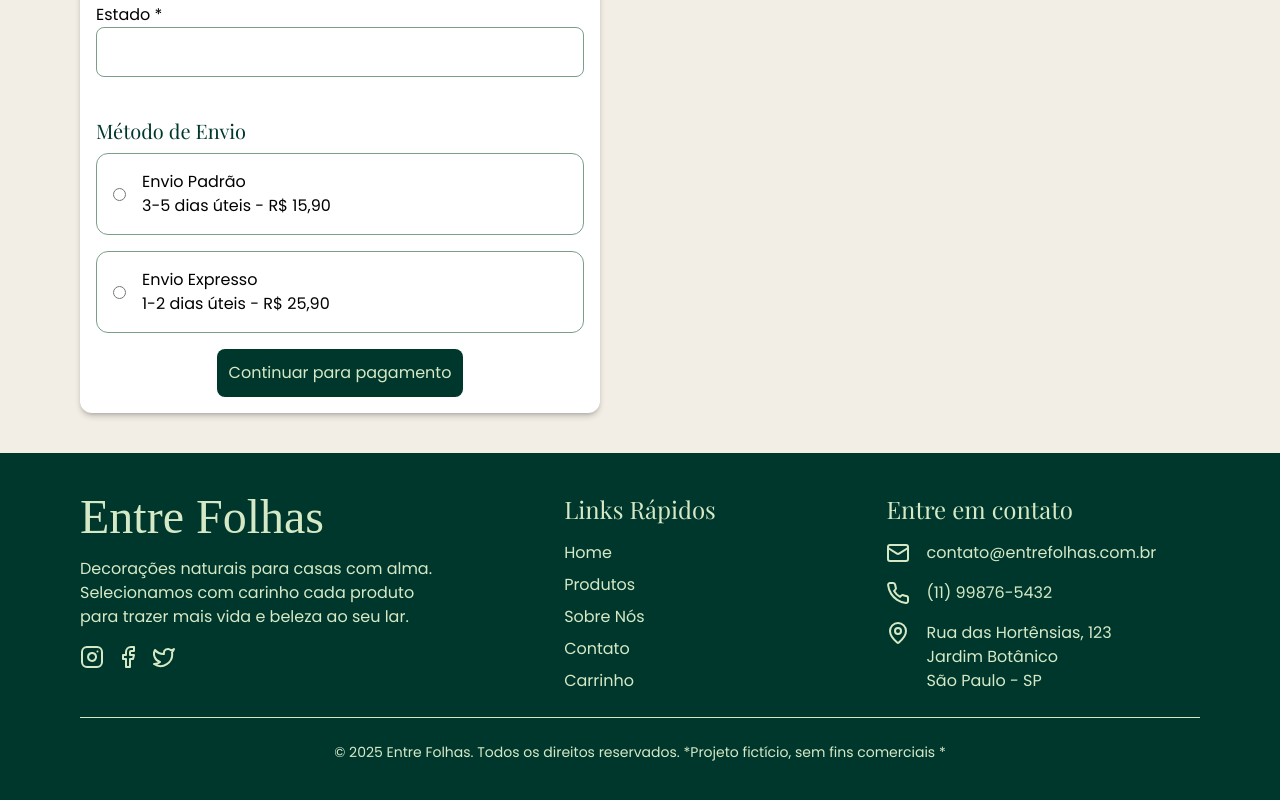
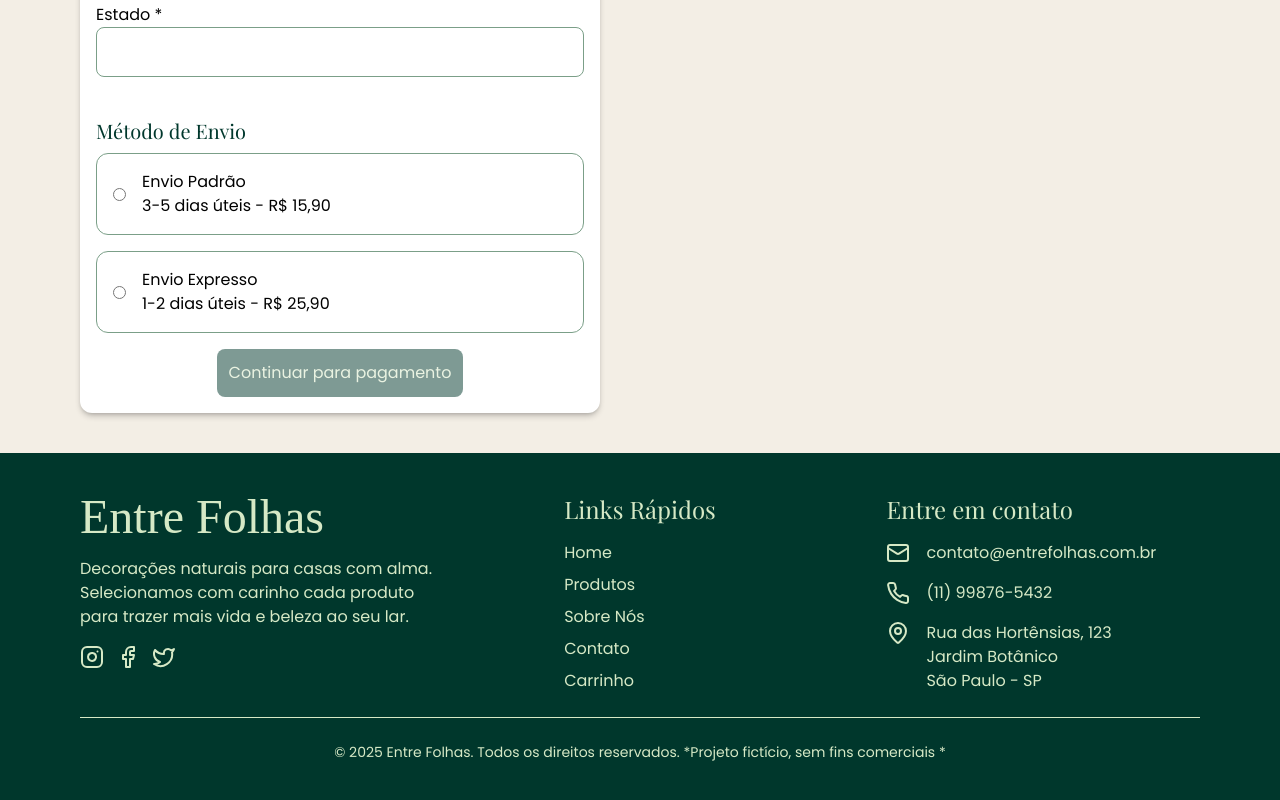
Before and after one commit to perazzavera/entre-folhas, a React (Vite) app: page /checkout in a window 1280 px wide. Shown: the part 849-1649 px from the top of the page. Built offline with nearby package versions, Linux system fonts and the light colour scheme; a web font is replaced by a local one.

Commit message:
atualizando funcionalidades dos formulários

```diff
--- a/src/App.jsx
+++ b/src/App.jsx
@@ -9,6 +9,7 @@ import Carrinho from "./pages/Carrinho";
 import SobreNos from "./pages/SobreNos";
 import Contato from "./pages/Contato";
 import Checkout from "./pages/Checkout";
+import NotFound from "./pages/NotFound";
 
 function App() {
   return (
@@ -33,6 +34,7 @@ function App() {
               <Route path="/contato" element={<Contato />} />
               <Route path="/carrinho" element={<Carrinho />} />
               <Route path="/checkout" element={<Checkout />} />
+              <Route path="*" element={<NotFound />} />
             </Route>
           </Routes>
         </CartProvider>
--- a/src/components/Botoes/index.jsx
+++ b/src/components/Botoes/index.jsx
@@ -11,9 +11,10 @@ export function BotaoLink({ to, children }) {
   );
 }
 
-export function BotaoAcao({ type, children, onClick, posicao }) {
+export function BotaoAcao({ type, children, onClick, posicao, disabled }) {
   return (
     <button
+      disabled={disabled}
       onClick={onClick}
       type={type}
       className={`bg-verde-escuro text-verde-claro p-3 rounded-lg hover:bg-verde-oliva transition-all duration-300 cursor-pointer text-${posicao}`}
--- a/src/pages/Carrinho/Sumario/index.jsx
+++ b/src/pages/Carrinho/Sumario/index.jsx
@@ -5,7 +5,8 @@ import { useNavigate } from "react-router-dom";
 
 export default function Summary() {
   const navigate = useNavigate();
-  const { getCartTotal, metodosEnvio, formData } = useContext(CartContext);
+  const { getCartTotal, metodosEnvio, formData, cart } =
+    useContext(CartContext);
   const subtotal = getCartTotal();
   const frete = Number(
     metodosEnvio.find((item) => item.label === formData.envio)?.valor || 0
@@ -48,7 +49,16 @@ export default function Summary() {
         >
           Continuar Comprando
         </BotaoAcao>
-        <BotaoLink to="/checkout">Finalizar Compra</BotaoLink>
+        <BotaoLink
+          to={cart.length === 0 ? "#" : "/checkout"}
+          className={
+            cart.length === 0
+              ? "cursor-not-allowed opacity-50 pointer-events-none"
+              : ""
+          }
+        >
+          Finalizar Compra
+        </BotaoLink>
       </div>
     </div>
   );
--- a/src/pages/Checkout/Passo1/FormularioPedido/index.jsx
+++ b/src/pages/Checkout/Passo1/FormularioPedido/index.jsx
@@ -3,6 +3,7 @@ import { CartContext } from "../../../../context/CarrinhoContext";
 
 export default function FormularioPedido() {
   const { formData, setFormData } = useContext(CartContext);
+
   return (
     <div className="grid grid-cols-1 gap-4 ">
       <div>
--- a/src/pages/Checkout/Passo1/index.jsx
+++ b/src/pages/Checkout/Passo1/index.jsx
@@ -1,9 +1,42 @@
-import { BotaoAcao } from "../../../components/Botoes";
+import { useContext, useState } from "react";
 import Resumo from "../Resumo";
 import FormularioPedido from "./FormularioPedido";
 import MetodoEnvio from "./MetodoEnvio";
+import { CartContext } from "../../../context/CarrinhoContext";
+import { toast, ToastContainer } from "react-toastify";
 
 export default function Passo1({ currentStep, setCurrentStep }) {
+  const { formData } = useContext(CartContext);
+  const [isProcessing, setIsProcessing] = useState(false);
+  const camposPreenchidos = Object.values(formData).every(
+    (valor) => valor.trim() !== ""
+  );
+  const freteSelecionado = formData.envio !== null && formData.envio !== "";
+  const camposCompletos = camposPreenchidos && freteSelecionado;
+
+  const notify = () =>
+    toast(
+      "Por favor, preencha todos os campos e escolha uma modalidade de frete antes de continuar !",
+      {
+        autoClose: 5000,
+      }
+    );
+
+  const handleContinuar = (e) => {
+    e.preventDefault();
+    if (isProcessing) return; // Previne múltiplos cliques enquanto processa
+
+    setIsProcessing(true);
+
+    if (camposCompletos) {
+      setCurrentStep(currentStep + 1);
+    } else {
+      notify(); // Chama o toast caso o formulário não esteja preenchido ou frete não selecionado
+    }
+
+    setIsProcessing(false);
+  };
+
   return (
     <section>
       <div className="py-10 grid grid-cols-1 lg:grid-cols-2 lg:gap-20">
@@ -12,7 +45,7 @@ export default function Passo1({ currentStep, setCurrentStep }) {
             Informações de Envio
           </h2>
           {/* Informações pessoais */}
-          <FormularioPedido />
+          <FormularioPedido camposPreenchidos={camposPreenchidos} />
 
           {/* Método de envio */}
           <div className="pt-10">
@@ -21,9 +54,22 @@ export default function Passo1({ currentStep, setCurrentStep }) {
             </h2>
             <MetodoEnvio />
             <div className="mt-4 flex justify-center">
-              <BotaoAcao onClick={() => setCurrentStep(currentStep + 1)}>
+              <button
+                onClick={handleContinuar}
+                className={`bg-verde-escuro text-verde-claro p-3 rounded-lg hover:bg-verde-oliva transition-all duration-300 flex justify-center items-center w-fit text-center"
+                  ${
+                    !camposPreenchidos || isProcessing
+                      ? "opacity-50 cursor-not-allowed pointer-events-none"
+                      : ""
+                  },
+                `}
+              >
                 Continuar para pagamento
-              </BotaoAcao>
+              </button>
+              <ToastContainer
+                position="bottom-right"
+                style={{ marginTop: "4rem" }}
+              />
             </div>
           </div>
         </form>
--- a/src/pages/Checkout/Passo2/FormularioCartao/index.jsx
+++ b/src/pages/Checkout/Passo2/FormularioCartao/index.jsx
@@ -1,15 +1,16 @@
+import { ToastContainer } from "react-toastify";
 import { BotaoAcao } from "../../../../components/Botoes";
 
 export default function FormularioCartao({
   cartao,
-  currentStep,
-  setCurrentStep,
   cvc,
   validade,
   handleCartaoChange,
   handleValidadeChange,
   handleCvcChange,
-  clearCart,
+  isProcessing,
+  camposPreenchidos,
+  handleContinuar,
 }) {
   return (
     <form className="grid grid-cols-1 gap-4 lg:my-10">
@@ -66,14 +67,22 @@ export default function FormularioCartao({
         </div>
       </div>
       <div className="flex justify-center h-full items-center mt-4">
-        <BotaoAcao
-          onClick={() => {
-            setCurrentStep(currentStep + 1);
-            clearCart();
-          }}
+        <button
+          onClick={handleContinuar}
+          className={`bg-verde-escuro text-verde-claro p-3 rounded-lg hover:bg-verde-oliva transition-all duration-300 flex justify-center items-center w-fit text-center"
+                  ${
+                    !camposPreenchidos || isProcessing
+                      ? "opacity-50 cursor-not-allowed pointer-events-none"
+                      : ""
+                  },
+                `}
         >
           Finalizar Pedido
-        </BotaoAcao>
+        </button>
+        <ToastContainer
+          position="bottom-right"
+          style={{ marginTop: "4rem", zIndex: "100" }}
+        />
       </div>
     </form>
   );
--- a/src/pages/Checkout/Passo2/index.jsx
+++ b/src/pages/Checkout/Passo2/index.jsx
@@ -1,5 +1,7 @@
+import { useState } from "react";
 import Resumo from "../Resumo";
 import FormularioCartao from "./FormularioCartao";
+import { toast } from "react-toastify";
 
 export default function Passo2({
   cartao,
@@ -11,7 +13,39 @@ export default function Passo2({
   handleValidadeChange,
   handleCvcChange,
   clearCart,
+  formData,
+  setFormData,
 }) {
+  const camposPreenchidos =
+    Object.values(formData).every((valor) => valor.trim() !== "") &&
+    cartao.trim() !== "" &&
+    validade.trim() !== "" &&
+    cvc.trim() !== "";
+
+  const [isProcessing, setIsProcessing] = useState(false);
+
+  const notify = () =>
+    toast("Por favor, preencha todos os campos antes de continuar!", {
+      autoClose: 5000,
+    });
+
+  const handleContinuar = (e) => {
+    e.preventDefault();
+    if (isProcessing) return; // Previne múltiplos cliques enquanto processa
+
+    setIsProcessing(true);
+
+    if (camposPreenchidos) {
+      setCurrentStep(currentStep + 1);
+      setFormData({}); // Limpa os dados do formulário
+      clearCart(); // Limpa o carrinho após o pagamento
+    } else {
+      notify(); // Chama o toast caso algum campo não esteja preenchido
+    }
+
+    setIsProcessing(false);
+  };
+
   return (
     <section>
       <div className="py-10 grid grid-cols-1 lg:grid-cols-2 lg:gap-20">
@@ -29,6 +63,9 @@ export default function Passo2({
             currentStep={currentStep}
             setCurrentStep={setCurrentStep}
             clearCart={clearCart}
+            handleContinuar={handleContinuar}
+            isProcessing={isProcessing}
+            camposPreenchidos={camposPreenchidos}
           />
         </div>
         <Resumo />
--- a/src/pages/Checkout/index.jsx
+++ b/src/pages/Checkout/index.jsx
@@ -40,7 +40,6 @@ export default function Checkout() {
     window.scrollTo({ top: 0, behavior: "smooth" });
   }, [currentStep]);
 
-  console.log(formData);
   return (
     <section className="pt-16 px-4 lg:px-20 bg-bege">
       <Steps steps={steps} currentStep={currentStep} />
@@ -70,6 +69,8 @@ export default function Checkout() {
                 currentStep={currentStep}
                 setCurrentStep={setCurrentStep}
                 clearCart={clearCart}
+                formData={formData}
+                setFormData={setFormData}
               />
             </div>
           )}
--- /dev/null
+++ b/src/pages/NotFound/index.jsx
@@ -0,0 +1,38 @@
+import { LuArrowLeft, LuHouse } from "react-icons/lu";
+import { Link, useNavigate } from "react-router-dom";
+
+export default function NotFound() {
+  const navigate = useNavigate();
+  return (
+    <section className="h-screen bg-bege px-4">
+      <div className="h-full w-full flex items-center justify-center text-center">
+        <div>
+          <h2 className="font-bold text-8xl text-verde-escuro">404</h2>
+          <h3 className="font-playfair text-verde-escuro text-2xl my-4">
+            Página não encontrada
+          </h3>
+          <p>
+            Ops! Parece que você se perdeu entre as folhas. A página que você
+            está procurando não existe ou foi movida.
+          </p>
+          <div className="grid grid-cols-1 gap-4 mt-6 lg:grid-cols-2 lg:gap-10">
+            <Link
+              to="/"
+              className="flex items-center gap-2 bg-verde-escuro text-verde-claro p-3 rounded-lg justify-center"
+            >
+              <LuHouse /> Voltar para o Início
+            </Link>
+            <button
+              className="flex items-center gap-2 bg-verde-claro text-verde-escuro p-3 rounded-lg justify-center cursor-pointer"
+              onClick={() => {
+                navigate(-1);
+              }}
+            >
+              <LuArrowLeft /> Voltar à página anterior
+            </button>
+          </div>
+        </div>
+      </div>
+    </section>
+  );
+}
```
